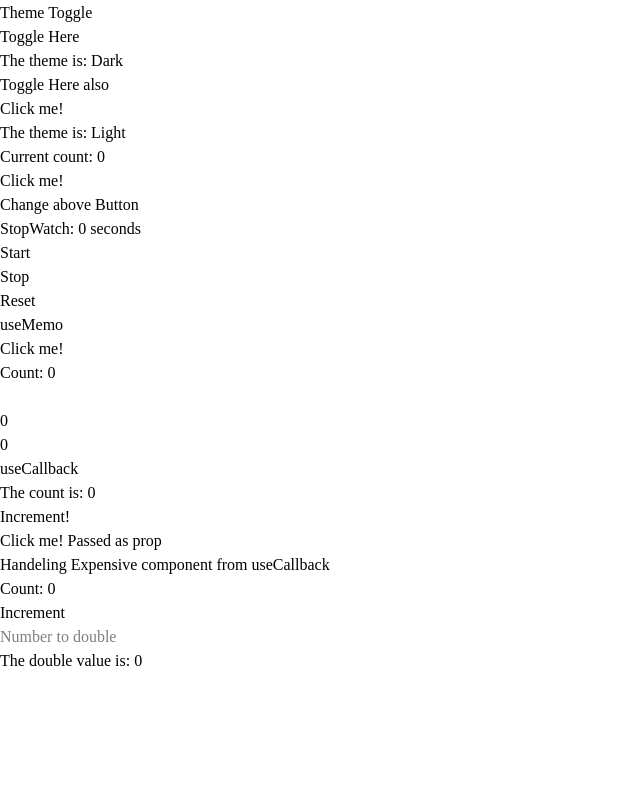
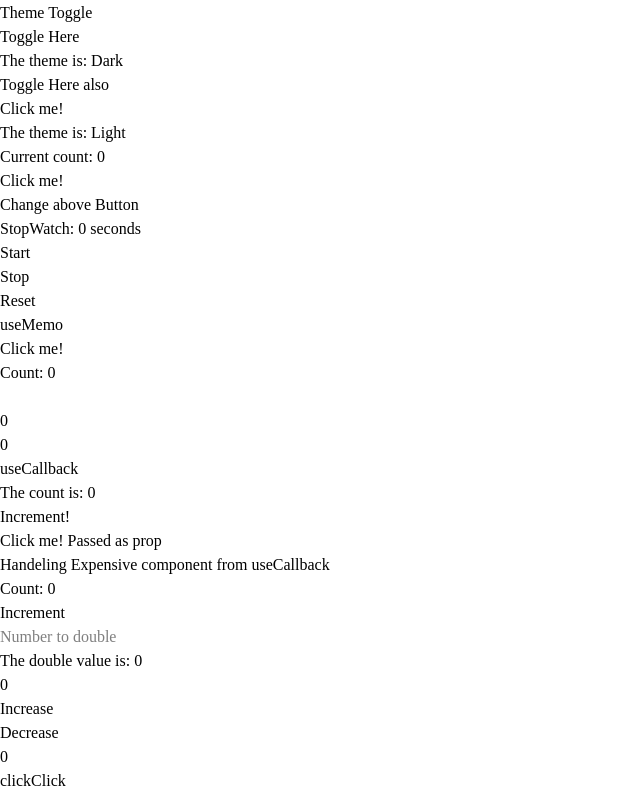
Before and after one commit to Sayuj-D/Hooks, a Next.js app: page / in a window 1280 px wide. Shown: the part 1743-2536 px from the top of the page, without its empty margins (0-640 px from the left). Before the commit the page ends 2416 px from the top, so only its background shows below. Built offline with nearby package versions, Linux system fonts and the light colour scheme; no server answers.

Commit message:
final hook added

```diff
--- a/app/page.tsx
+++ b/app/page.tsx
@@ -28,6 +28,8 @@ import Expensive_component from "@/components/useCallback_test/expensive_compone
 // ------------------
 // self-context:
 import Child_capture from "@/components/child_capture";
+import Main_custom from "@/components/custom_hook/main";
+import Counter1 from "@/components/custom_hook/counter1";
 
 const ToggleContext = createContext();
 
@@ -211,6 +213,10 @@ const page: React.FC = () => {
       <p className="heading">Handeling Expensive component from useCallback</p>
 
       <Expensive_component />
+      {/* ------------- */}
+      <Main_custom />
+
+      <Counter1 />
     </>
   );
 };
--- /dev/null
+++ b/components/custom_hook/counter1.tsx
@@ -0,0 +1,18 @@
+import React from "react";
+import Usecounter from "./usecounter";
+
+// we are sharing the logic in the file main.tsx and counter1.tsx.
+// the core logic is written in the usecounter custom hook.
+
+const Counter1 = () => {
+  const [count, handel_inc, handel_dec] = Usecounter();
+  return (
+    <div>
+      <div>{count}</div>
+      <button onClick={handel_inc}>click</button>
+      <button onClick={handel_dec}>Click</button>
+    </div>
+  );
+};
+
+export default Counter1;
--- /dev/null
+++ b/components/custom_hook/main.tsx
@@ -0,0 +1,22 @@
+import React from "react";
+import Usecounter from "./usecounter";
+
+const Main_custom = () => {
+  const [count, handel_inc, handel_dec] = Usecounter();
+  return (
+    <>
+      <div className="shadow-2xl m-8 p-8 rounded-2xl">
+        <div>{count}</div>
+        <button className="buttons" onClick={handel_inc}>
+          Increase
+        </button>
+        <br />
+        <button className="buttons" onClick={handel_dec}>
+          Decrease
+        </button>
+      </div>
+    </>
+  );
+};
+
+export default Main_custom;
--- /dev/null
+++ b/components/custom_hook/usecounter.tsx
@@ -0,0 +1,17 @@
+import { useState } from "react";
+
+const Usecounter = (): [number, () => void, () => void] => {
+  const [count, setCount] = useState(0);
+
+  const handel_inc = () => {
+    setCount(count + 1);
+  };
+
+  const handel_dec = () => {
+    setCount(count - 1);
+  };
+
+  return [count, handel_inc, handel_dec];
+};
+
+export default Usecounter;
```
